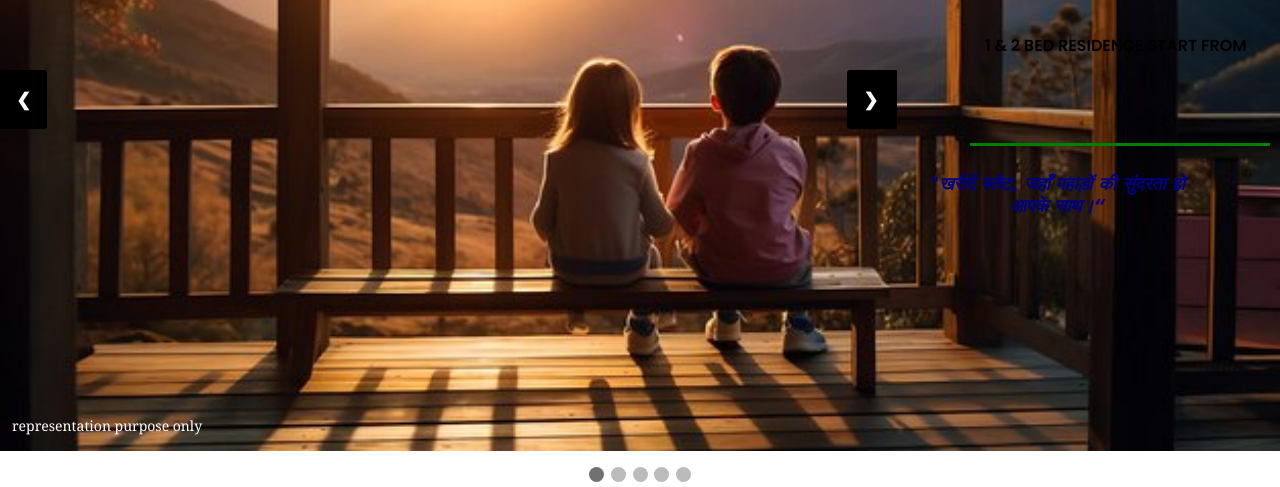
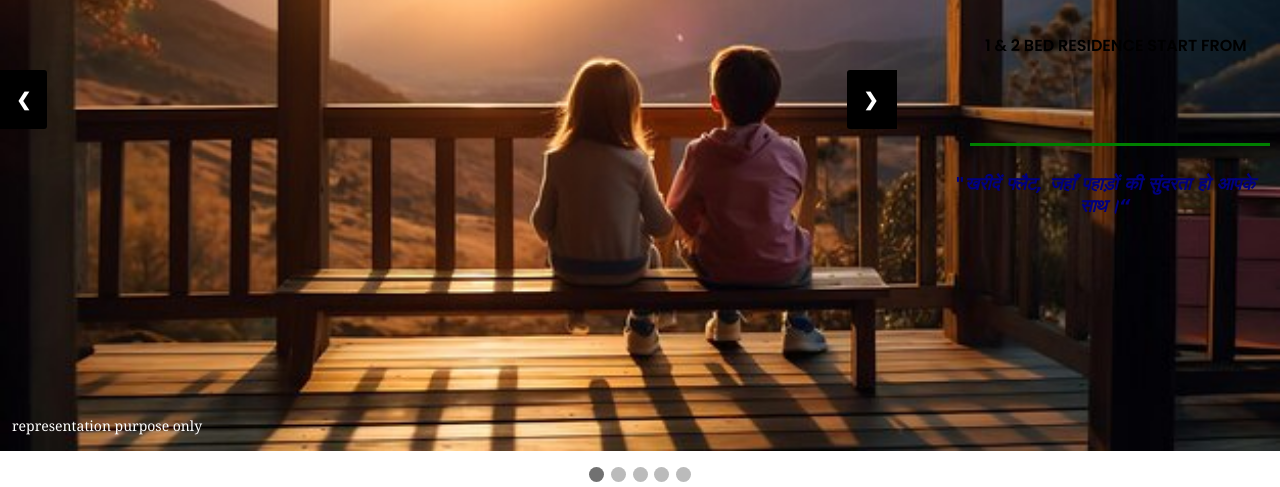
Before and after one commit to saloni2101/builders-website, a plain HTML site: page index.html in a window 1280 px wide. Shown: the part 437-924 px from the top of the page. Drawn offline with nearby package versions, Linux system fonts and the light colour scheme; some packages are replaced by stand-ins of ours; a script that the page names is missing.

Commit message:
index.html

```diff
--- a/index.html
+++ b/index.html
@@ -391,7 +391,7 @@ h2{
     <h2>KK Create and Build</h2>
     <p class="sentence">Radha Nilaya, Plot No. 164/2,<br>Bapane Village, Chandrapada Road,<br> Naigaon (E) - 401208,<br> Maharashtra, India.</p>
     <p class="sent">1 & 2 BED RESIDENCE START FROM </p>
-    <p class="lines">"खरीदें फ्लैट, जहाँ पहाड़ों की सुंदरता हो<br> आपके साथ।“</p>
+    <p class="lines">"खरीदें फ्लैट, जहाँ पहाड़ों की सुंदरता हो आपके साथ।“</p>
  <hr class="h2">
  <hr>
   <!-- home section ends -->
```
